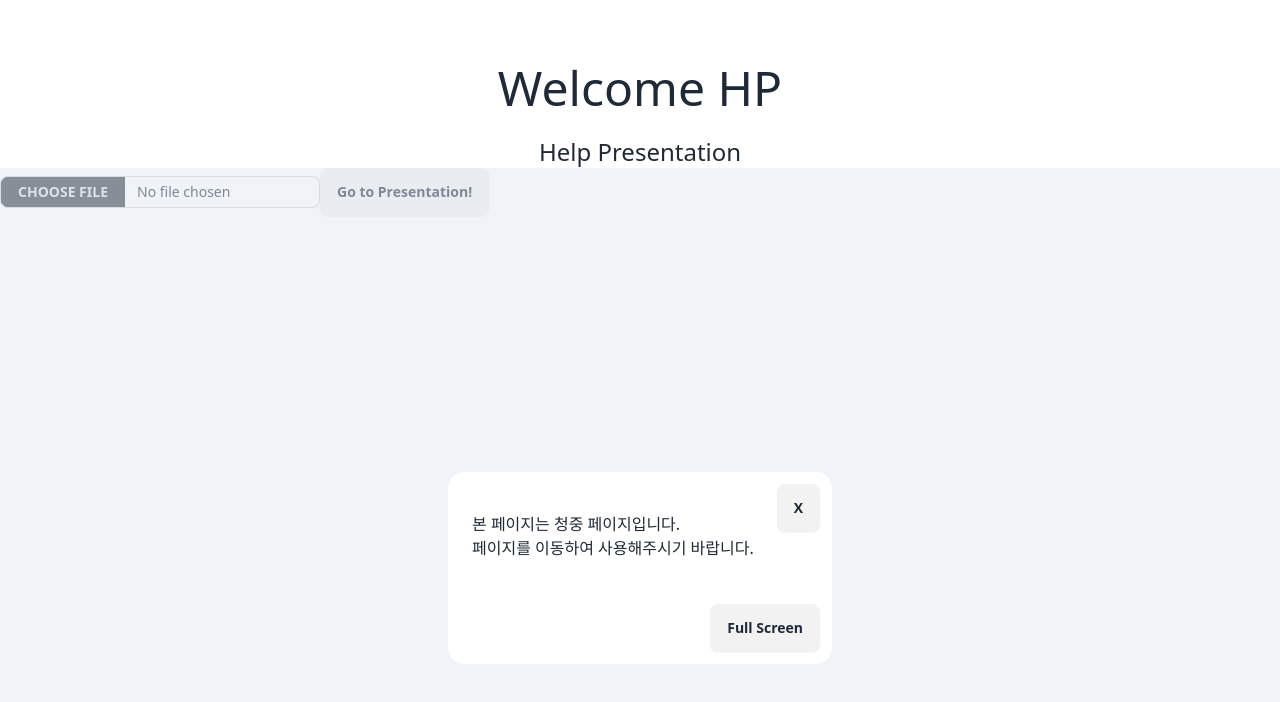
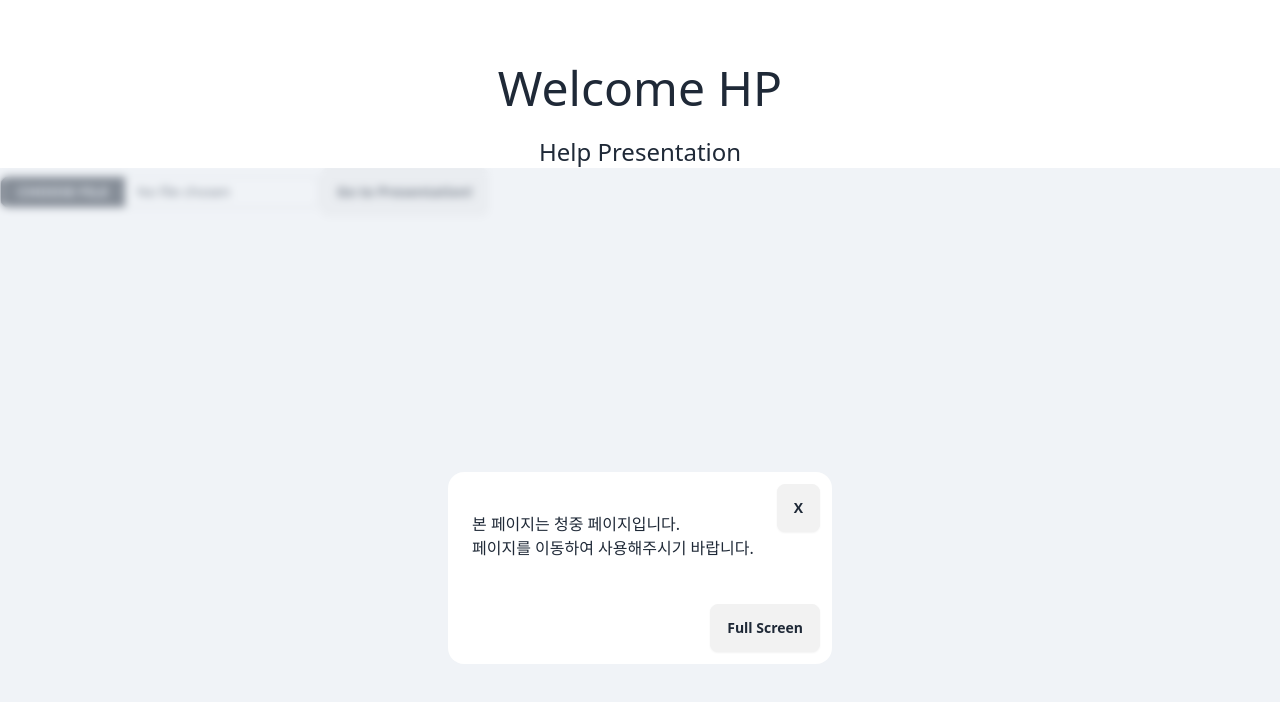
Before and after one commit to josuk0212/Help-Presentation, a React (Vite) app: page / in a window 1280 px wide. Both pictures are taken after a click on the button "Go to Presentation!". Shown: the top 702 px of the page. Built offline with nearby package versions, Linux system fonts and the light colour scheme.

Commit message:
feat: 모달 외부영역 블러 처리

```diff
--- a/src/components/PresentationMode/Modal.jsx
+++ b/src/components/PresentationMode/Modal.jsx
@@ -22,7 +22,7 @@
 
   return (
     <>
-      <div className="fixed z-10 flex justify-center items-center w-screen h-screen bg-modalbg bg-opacity-50">
+      <div className="fixed z-10 flex justify-center items-center w-screen h-screen bg-modalbg bg-opacity-50 backdrop-blur-sm">
         <div className="card w-96 h-48 bg-white">
           <div className="absolute top-0 right-0 mt-3 mr-3">
             <Button
```
